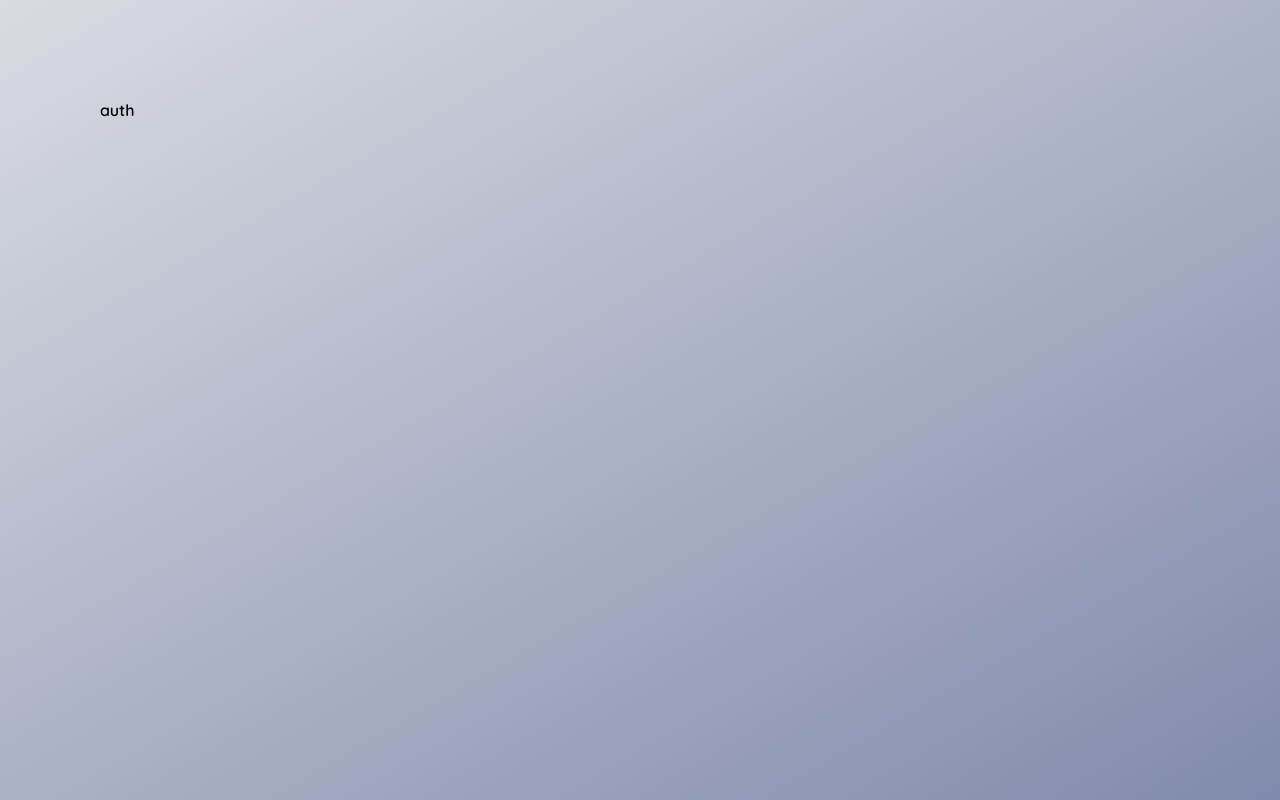
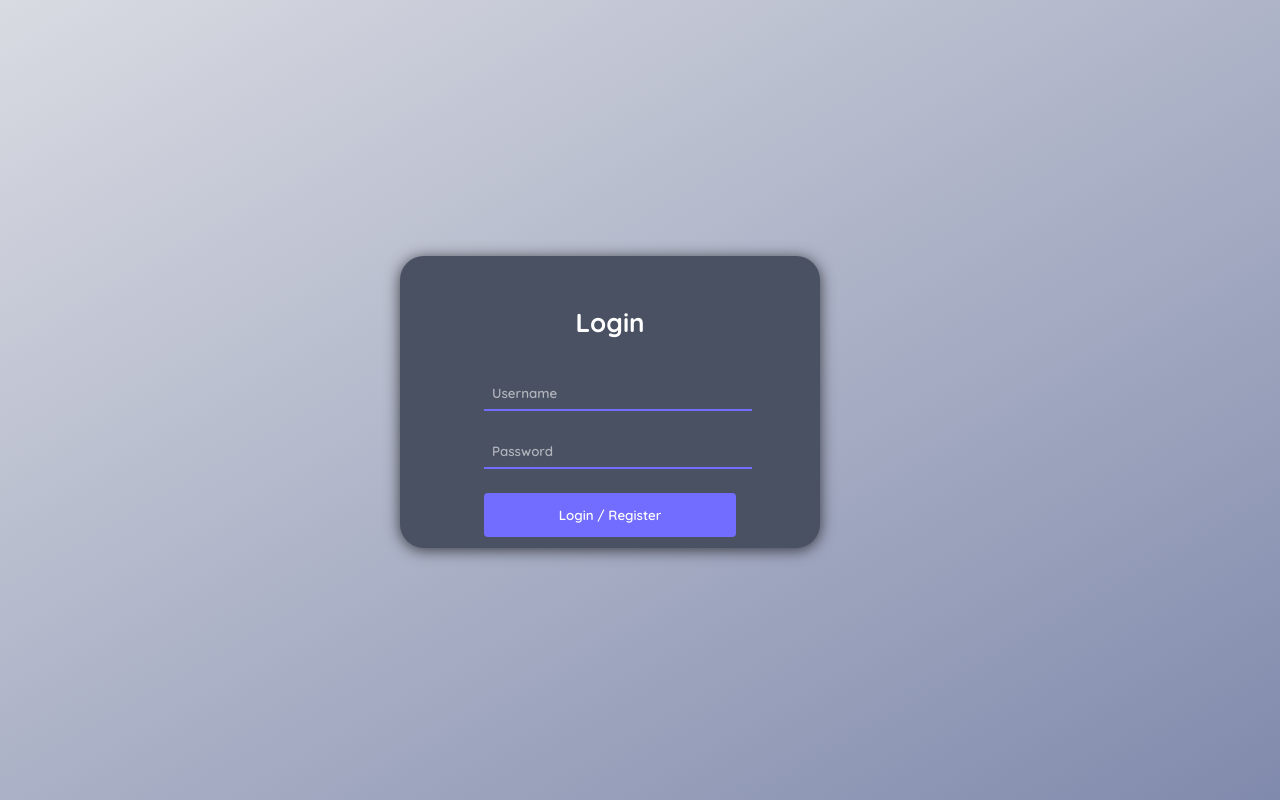
Before and after one commit to abubow/Nect---NextJs-Chat-App, a Next.js app: page / in a window 1280 px wide. Built offline with nearby package versions, Linux system fonts and the light colour scheme.

Commit message:
created login page.

```diff
--- a/pages/index.js
+++ b/pages/index.js
@@ -1,5 +1,64 @@
-import React from "react";
+import React, { useContext } from "react";
 
-export default function Auth() {
-  return <div className="background">auth</div>;
+import { Context } from "../context";
+
+import { useRouter } from "next/router";
+
+import axios from "axios";
+
+const Auth = () => {
+  const { username, setUsername, password, setPassword } = useContext(Context);
+
+  const router = useRouter();
+
+  function onSubmit(e) {
+    e.preventDefault();
+
+    if (username.length === 1 || password.length === 1) return;
+
+    axios
+      .put(
+        "https://api.chatengine.io/users/",
+        { username, secret: password },
+        { headers: { "Private-Key": "0e670588-443d-42fe-b9fc-df2baafca387" } }
+      )
+
+      .then((r) => {
+        router.push("/chats");
+      });
+  }
+	return (
+		<div className="background">
+			<div className="auth-container">
+				<form
+					className="auth-form"
+					onSubmit={(e) => onSubmit(e)}>
+					<h1 className="auth-title">Login</h1>
+					<div className="input-container">
+						<input
+							type="text"
+							className="text-input"
+							placeholder="Username"
+							onChange={(e) => setUsername(e.target.value)}
+						/>
+					</div>
+					<div className="input-container">
+						<input
+							type="password"
+							className="text-input"
+							placeholder="Password"
+							onChange={(e) => setPassword(e.target.value)}
+						/>
+					</div>
+					<button
+						type="submit"
+						className="submit-button">
+						Login / Register
+					</button>
+				</form>
+			</div>
+		</div>
+	);
 }
+
+export default Auth;
```
